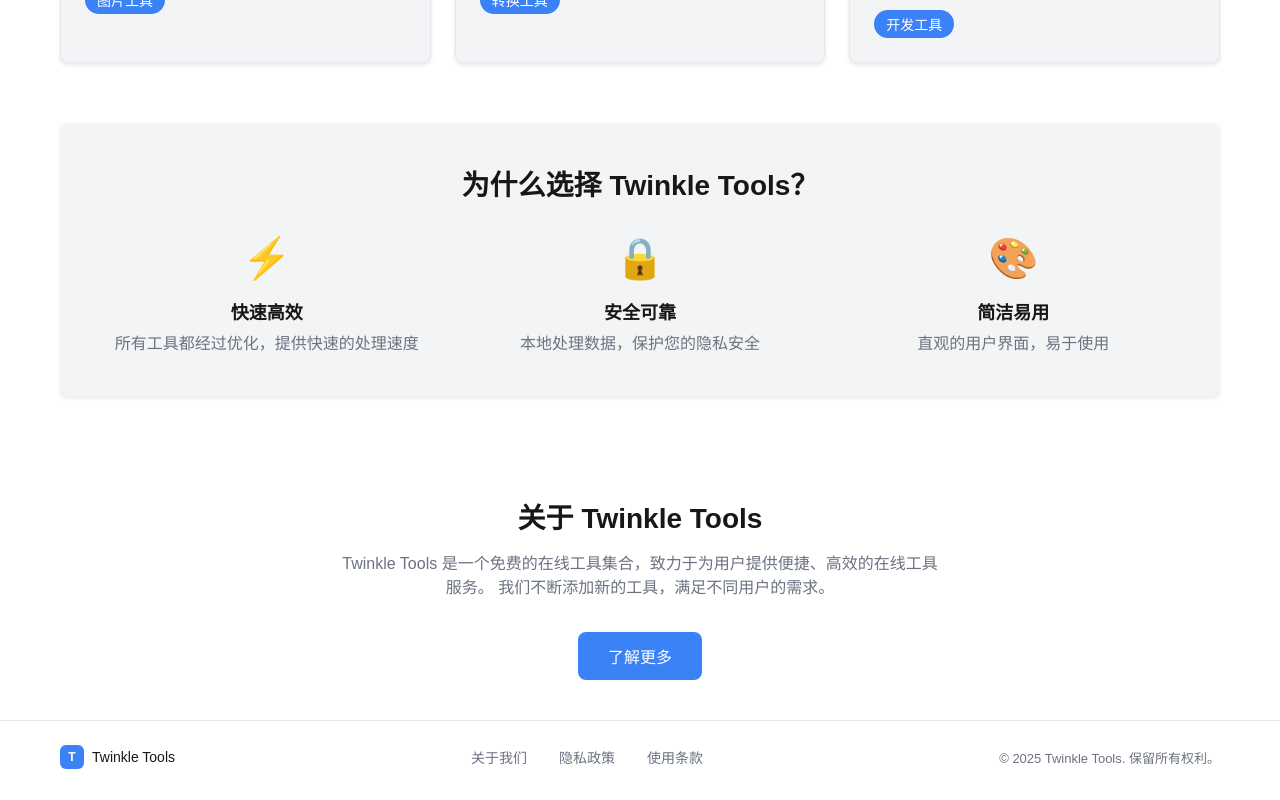
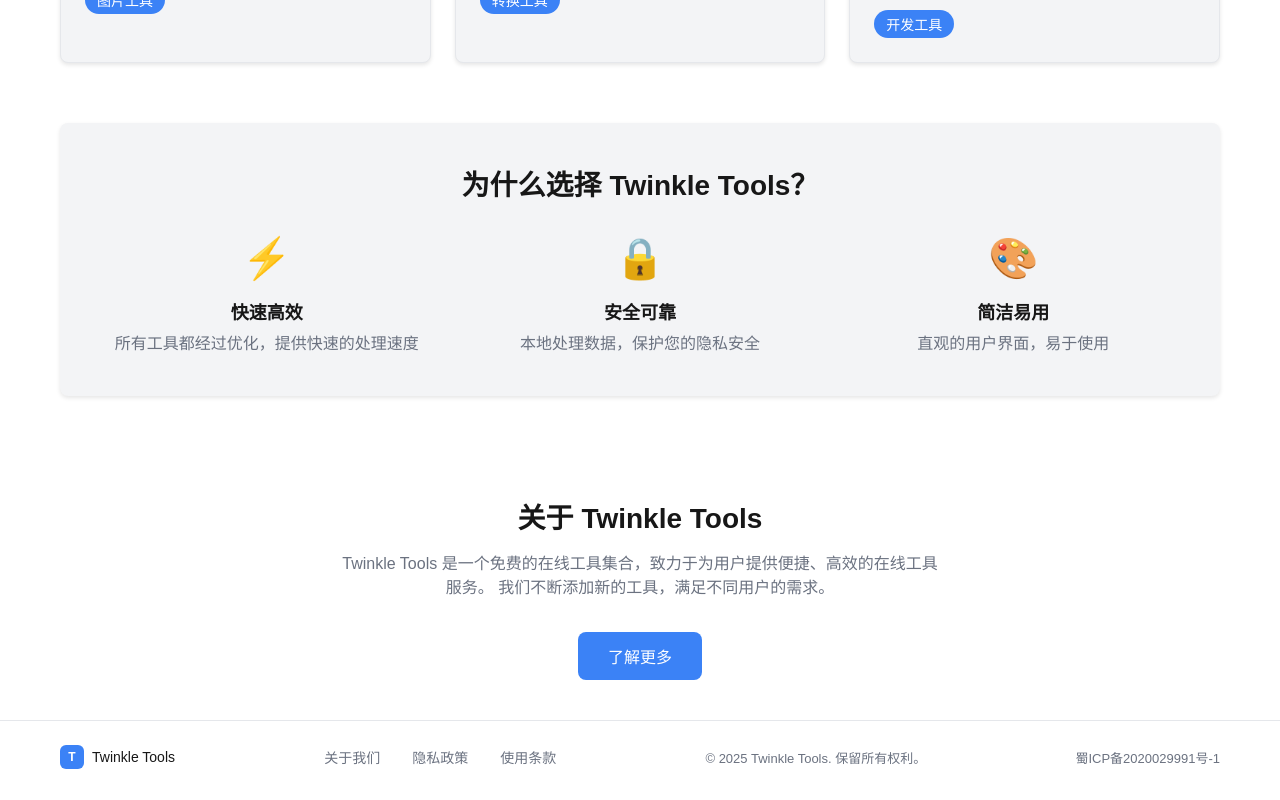
Before and after one commit to TayeShi/twinkle-tools-web, a Next.js app: page / in a window 1280 px wide. Shown: the part 603-1403 px from the top of the page. Built offline with nearby package versions, Linux system fonts and the light colour scheme.

Commit message:
feat(页脚): 添加ICP备案信息显示功能
添加环境变量验证工具和页脚ICP备案信息显示

```diff
--- a/components/Footer.scss
+++ b/components/Footer.scss
@@ -86,6 +86,20 @@
   font-size: 13px;
 }
 
+.footer-icp {
+  font-size: 13px;
+}
+
+.icp-link {
+  color: var(--secondary);
+  text-decoration: none;
+  transition: color 0.3s ease;
+}
+
+.icp-link:hover {
+  color: var(--primary);
+}
+
 /* 暗黑主题样式 */
 .dark {
   .footer {
--- a/components/Footer.tsx
+++ b/components/Footer.tsx
@@ -1,4 +1,5 @@
 import './Footer.scss';
+import { env } from '../utils/env';
 
 const Footer = () => {
   return (
@@ -21,6 +22,17 @@
           <div className="footer-copyright">
             © {new Date().getFullYear()} Twinkle Tools. 保留所有权利。
           </div>
+
+          <div className="footer-icp">
+            <a
+              href={env.ICP_URL}
+              target="_blank"
+              rel="noopener noreferrer"
+              className="icp-link"
+            >
+              {env.ICP_NUMBER}
+            </a>
+          </div>
         </div>
       </div>
     </footer>
--- /dev/null
+++ b/utils/env.ts
@@ -0,0 +1,10 @@
+import { z } from 'zod';
+
+// 环境变量验证模式
+const envSchema = z.object({
+  ICP_NUMBER: z.string().default('蜀ICP备2020029991号-1'),
+  ICP_URL: z.string().url().default('https://beian.miit.gov.cn/'),
+});
+
+// 解析并验证环境变量
+export const env = envSchema.parse(process.env);
```
